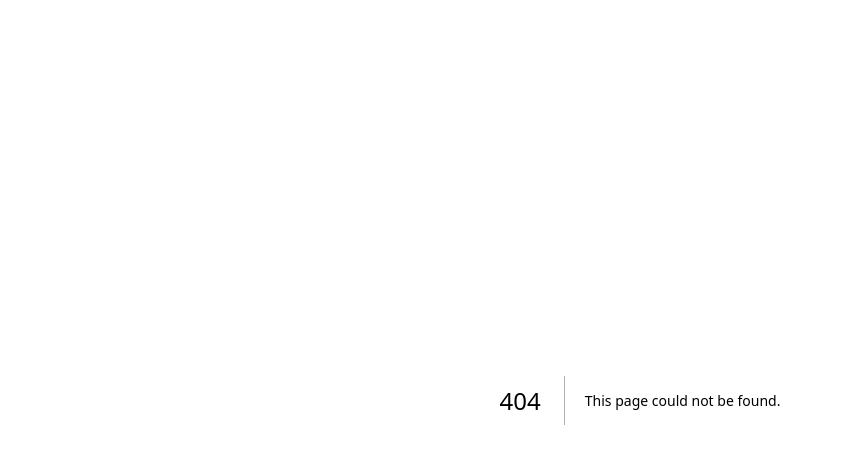
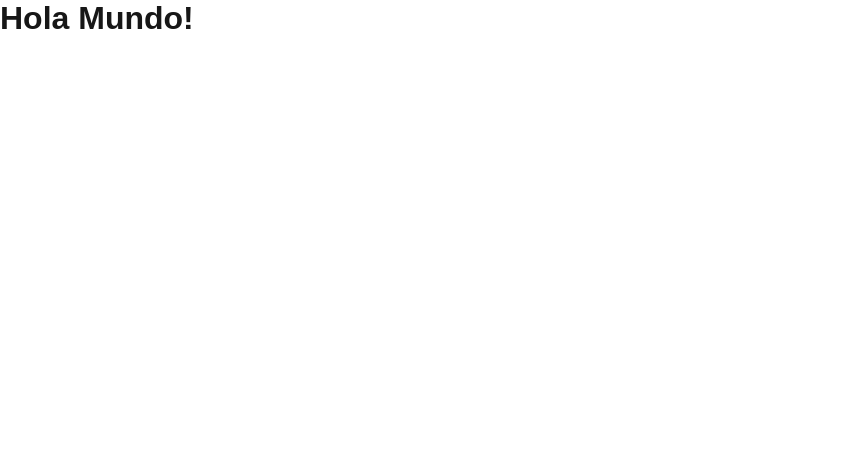
Before and after one commit to vespinozagallegos/Proyecto-NextJS-M4-C3, a Next.js app in the folder my-app/: page /demo in a window 1280 px wide. Before the commit this address had no page. Shown: the top 464 px of the page, without its empty margins (0-841 px from the left). Built offline with nearby package versions, Linux system fonts and the light colour scheme.

Commit message:
PAGE,RUTA. INDEX,COMPONENTE REUTILIZABLE. Se agrega page como ejemplo de ruta al crear una archivo page dentro de app y demo. Se agrega index para iniciar el uso de componente reutilizable

```diff
--- /dev/null
+++ b/my-app/src/app/demo/page.tsx
@@ -0,0 +1,8 @@
+// Creacion del COMPONENTE
+const Demo: React.FC = () => {
+    return(
+        <h1>Hola Mundo!</h1>
+    );
+}
+
+export default Demo;
```
Also changed, not shown: my-app/src/components/card/index.tsx (added, +13 -0 lines).
